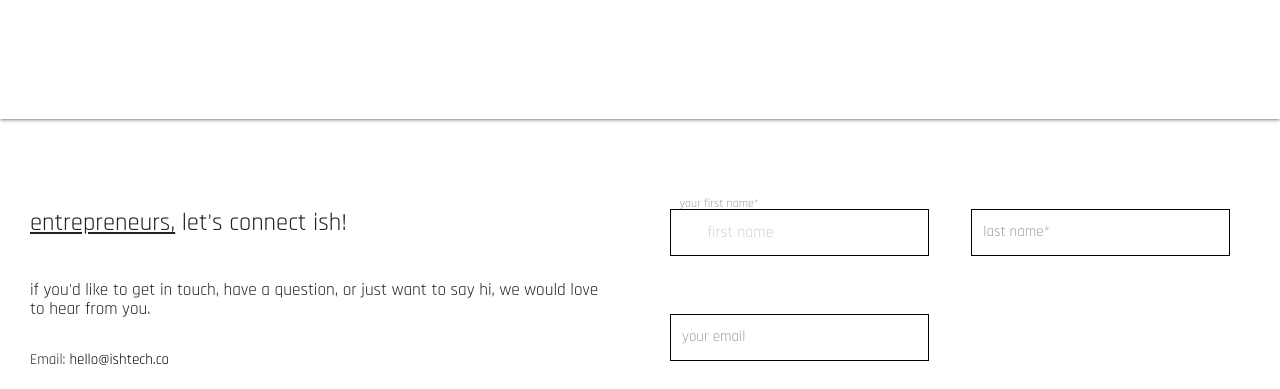
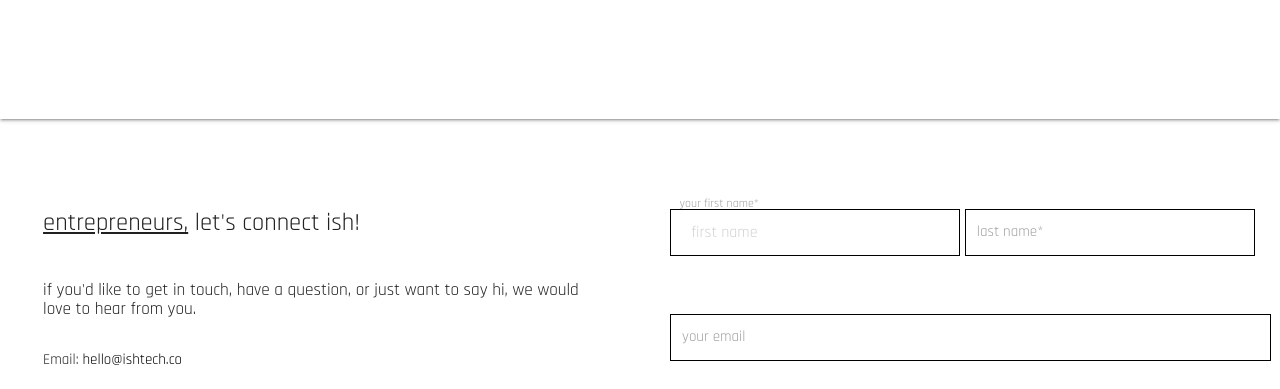
Before and after one commit to ishtechco/ishtechco.github.io, a plain HTML site: page landing.html in a window 1280 px wide. Shown: the part 106-495 px from the top of the page. Drawn offline with nearby package versions, Linux system fonts and the light colour scheme.

Commit message:
form style updates

```diff
--- a/landing/css/style.css
+++ b/landing/css/style.css
@@ -24,13 +24,15 @@ nav {
   margin-right: 0.5rem;
   padding-left: 2em;
 }
-
-#email-form,
 #first_name,
 #last_name {
   color: black;
   font-family: "Rajdhani", sans-serif;
-  max-width: 15rem;
+  padding-left: 1em;
+}
+#email-form {
+  color: black;
+  font-family: "Rajdhani", sans-serif;
   margin-right: 0.5rem;
   padding-left: 2em;
 }
```
